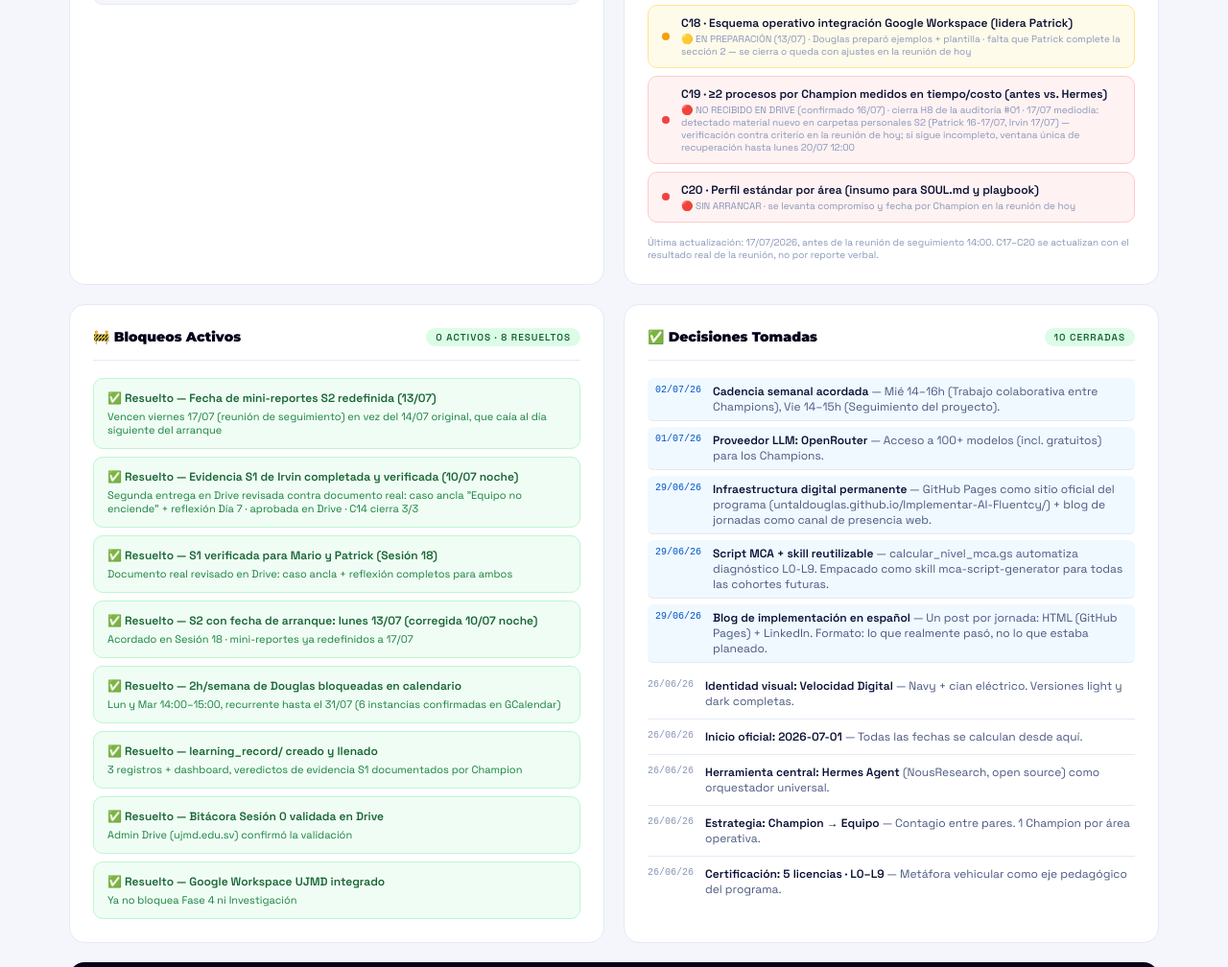
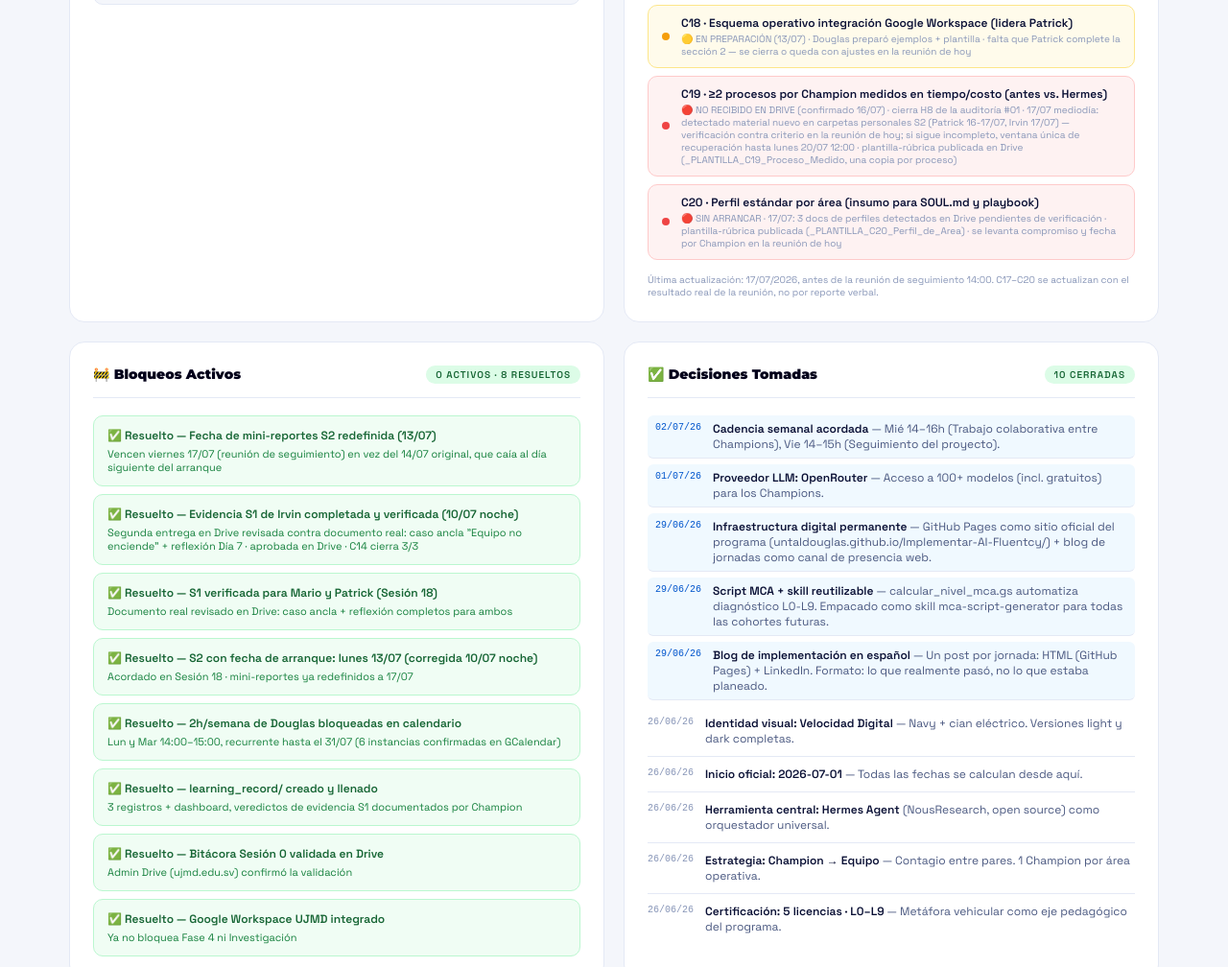
Before and after one commit to untaldouglas/Implementar-AI-Fluentcy, a plain HTML site: page 04_herramientas/Dashboard_Jornada.html in a window 1280 px wide. Shown: the part 1385-2393 px from the top of the page at 96% size. Drawn offline with Linux system fonts and the light colour scheme.

Commit message:
Plantillas-rúbrica, regla de compromisos con evidencia y matriz por nivel (propuesta)
Tres plantillas-rúbrica publicadas en Drive (C19 proceso medido, C20 perfil de
área, S2 mini-reporte) con instrucciones, campos del criterio, autoevaluación
y bloque de veredicto. Nueva regla formalizada en Protocolo §4.5: todo
compromiso que exija evidencia de Champions nace con plantilla publicada y
ubicación exacta de entrega. La matriz de compromisos (C15/C19/C20) ya cita
plantilla y ubicación; la agenda del 17/07 suma el punto 7 al adendo y el
dashboard refleja las plantillas.

Se agrega 00_marco/Matriz_Entregables_por_Nivel.md como PROPUESTA v0.1 en
revisión: catálogo de entregables L0-L9 por licencia (objetivo de aprendizaje,
entregable verificable, plantilla y destino por nivel, con Hermes Agent como
herramienta central); marca qué plantillas existen y cuáles se crean en fases
posteriores.

Co-Authored-By: Claude Fable 5 <noreply@anthropic.com>

```diff
--- a/04_herramientas/Dashboard_Jornada.html
+++ b/04_herramientas/Dashboard_Jornada.html
@@ -694,14 +694,14 @@
           <div class="commit-status" style="background:#ef4444;"></div>
           <div class="commit-text">
             <div class="commit-name">C19 · ≥2 procesos por Champion medidos en tiempo/costo (antes vs. Hermes)</div>
-            <div class="commit-date">🔴 NO RECIBIDO EN DRIVE (confirmado 16/07) · cierra H8 de la auditoría #01 · 17/07 mediodía: detectado material nuevo en carpetas personales S2 (Patrick 16-17/07, Irvin 17/07) — verificación contra criterio en la reunión de hoy; si sigue incompleto, ventana única de recuperación hasta lunes 20/07 12:00</div>
+            <div class="commit-date">🔴 NO RECIBIDO EN DRIVE (confirmado 16/07) · cierra H8 de la auditoría #01 · 17/07 mediodía: detectado material nuevo en carpetas personales S2 (Patrick 16-17/07, Irvin 17/07) — verificación contra criterio en la reunión de hoy; si sigue incompleto, ventana única de recuperación hasta lunes 20/07 12:00 · plantilla-rúbrica publicada en Drive (_PLANTILLA_C19_Proceso_Medido, una copia por proceso)</div>
           </div>
         </div>
         <div class="commit-item" style="background:#fef2f2;border-color:#fecaca;">
           <div class="commit-status" style="background:#ef4444;"></div>
           <div class="commit-text">
             <div class="commit-name">C20 · Perfil estándar por área (insumo para SOUL.md y playbook)</div>
-            <div class="commit-date">🔴 SIN ARRANCAR · se levanta compromiso y fecha por Champion en la reunión de hoy</div>
+            <div class="commit-date">🔴 SIN ARRANCAR · 17/07: 3 docs de perfiles detectados en Drive pendientes de verificación · plantilla-rúbrica publicada (_PLANTILLA_C20_Perfil_de_Area) · se levanta compromiso y fecha por Champion en la reunión de hoy</div>
           </div>
         </div>
       </div>
```
Also changed, not shown: docs/Dashboard_Jornada.html (+2 -2 lines), 4 other files.
